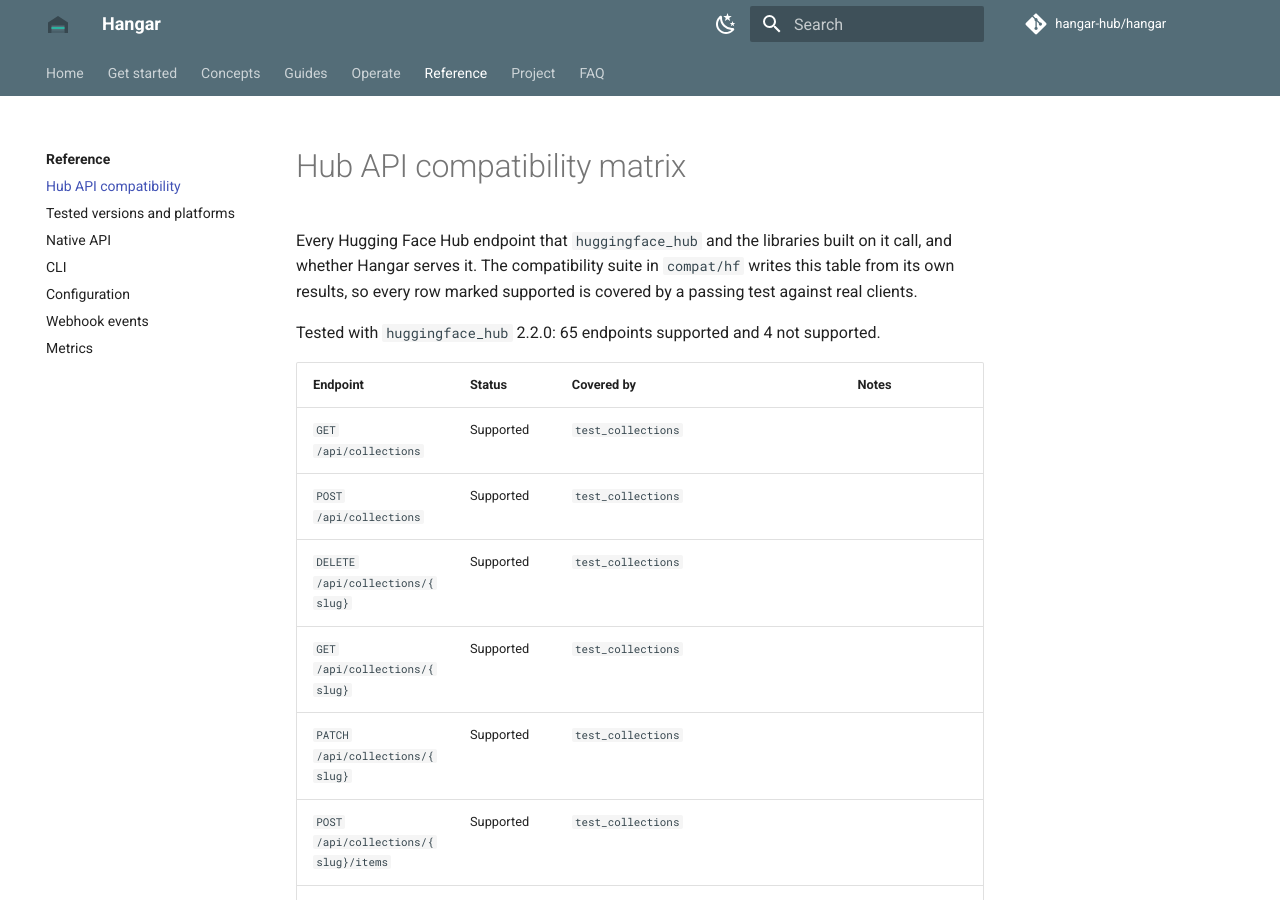
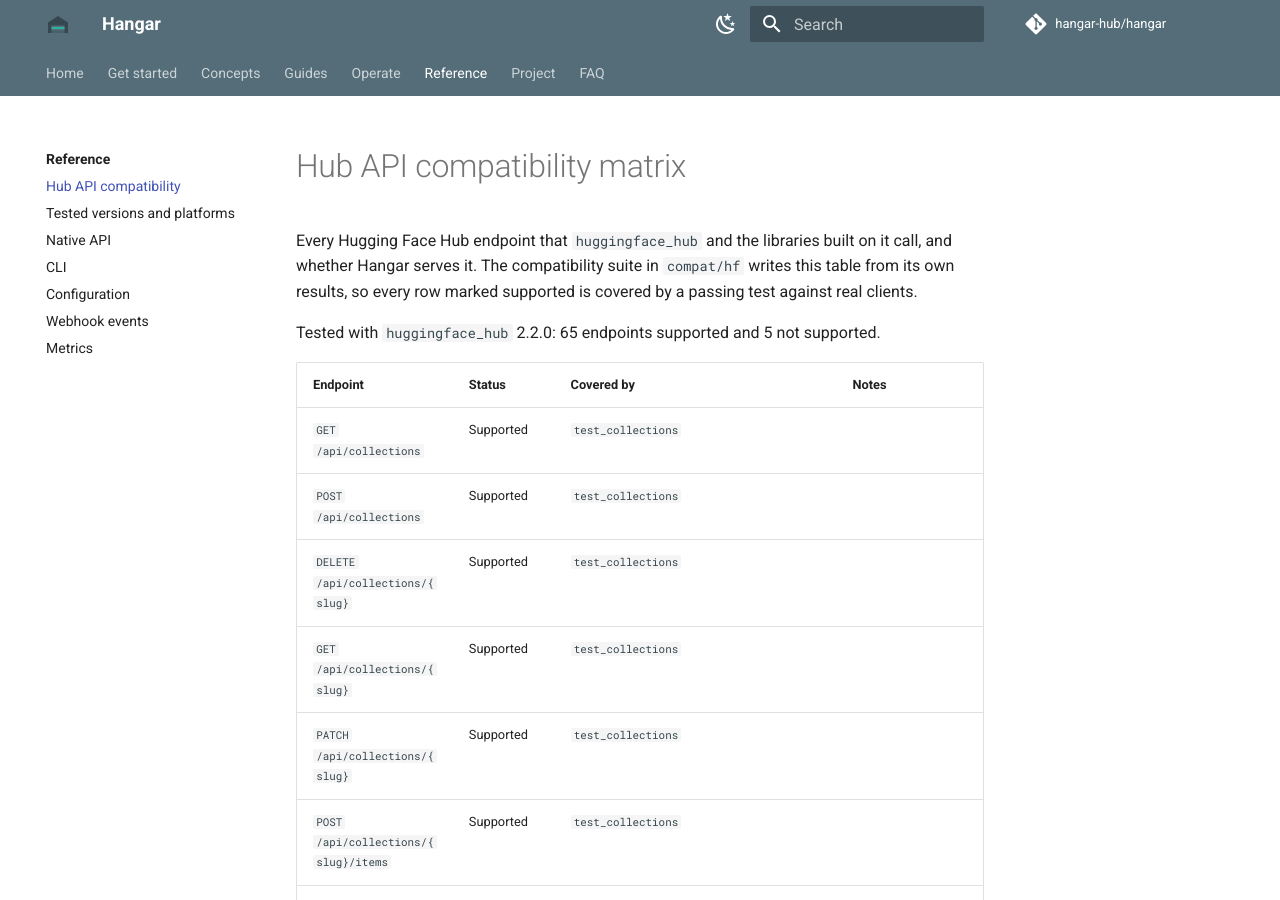
Before and after one commit to hangar-hub/hangar, an MkDocs documentation site: the page built from docs/reference/hub-api-compatibility.md, in a window 1280 px wide and 900 px high. Built offline with MkDocs 1.6.1 and Material for MkDocs 9.7.7, drawn with Linux system fonts in a browser that asks for light colours; plug-ins that fetch from the network failed and are left out; comment, search, counter and statistics services are not loaded; the version menu is left out; some of the changed text lies outside the part shown.

Commit message:
docs: list super_squash_history as not supported in the compatibility matrix

```diff
--- a/docs/reference/hub-api-compatibility.md
+++ b/docs/reference/hub-api-compatibility.md
@@ -4,7 +4,7 @@
 
 Every Hugging Face Hub endpoint that `huggingface_hub` and the libraries built on it call, and whether Hangar serves it. The compatibility suite in `compat/hf` writes this table from its own results, so every row marked supported is covered by a passing test against real clients.
 
-Tested with `huggingface_hub` 2.2.0: 65 endpoints supported and 4 not supported.
+Tested with `huggingface_hub` 2.2.0: 65 endpoints supported and 5 not supported.
 
 | Endpoint | Status | Covered by | Notes |
 |---|---|---|---|
```
Also changed, not shown: other parts of docs/reference/hub-api-compatibility.md (+1 -0 lines), 2 other files.
